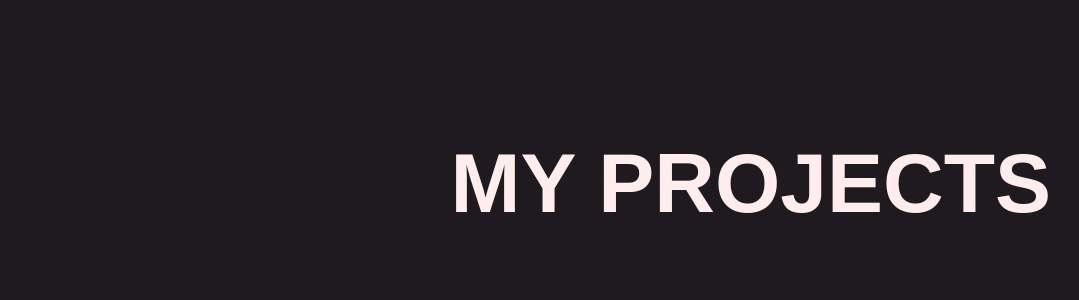
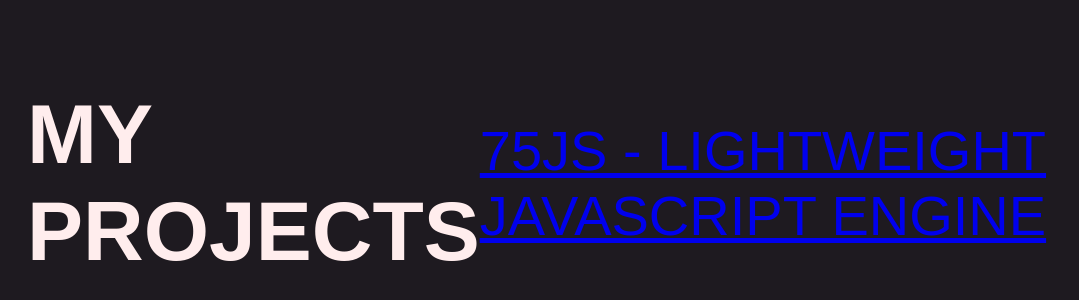
Before and after one commit to RodRusTho/rodrustho.github.io, a plain HTML site: page index.html in a window 1280 px wide. Shown: the part 1017-1317 px from the top of the page, without its empty margins (101-1180 px from the left). Drawn offline with Linux system fonts and the light colour scheme; animation ran at ten frames a second.

Commit message:
Update index.html

```diff
--- a/index.html
+++ b/index.html
@@ -3,7 +3,7 @@
 <head>
     <meta charset="UTF-8">
     <meta name="viewport" content="width=device-width, initial-scale=1.0">
-    <title>Three.js Scroll Based Animation</title>
+    <title>My Portfolio</title>
     <link rel="stylesheet" href="./style.css">
 </head>
 <body>
@@ -14,6 +14,7 @@
     </section>
     <section class="section">
         <h2>My projects</h2>
+        <a href="https://github.com/RodRusTho/75js/">75Js - Lightweight JavaScript Engine</a>
     </section>
     <section class="section">
         <h2>Contact me</h2>
```
